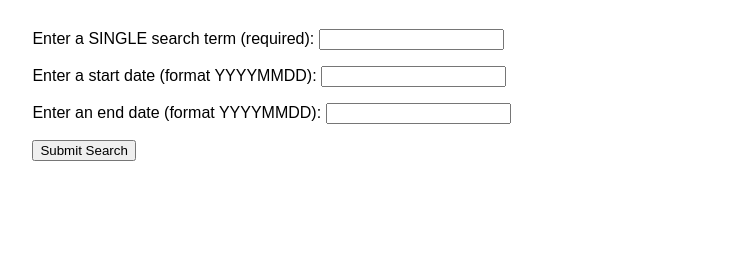
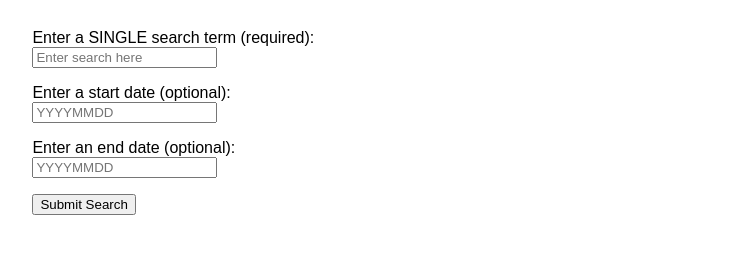
Before and after one commit to CBroaders12/NYTimes_Article_Search, a plain HTML site: page index.html in a window 1280 px wide. Shown: the part 61-314 px from the top of the page, without its empty margins (112-847 px from the left). Drawn offline with Linux system fonts and the light colour scheme.

Commit message:
label/input changes

```diff
--- a/index.html
+++ b/index.html
@@ -15,16 +15,16 @@
       <!-- Search Form -->
       <form>
         <p>
-          <label for="search">Enter a SINGLE search term (required): </label>
-          <input type="text" id="search" class="search" required>
+          <label for="search">Enter a SINGLE search term (required): </label><br>
+          <input type="text" id="search" class="search" placeholder="Enter search here" required>
         </p>
         <p>
-          <label for="start-date">Enter a start date (format YYYYMMDD): </label>
-          <input type="text" id="start-date" class="start-date" pattern="[0-9]{8}">
+          <label for="start-date">Enter a start date (optional): </label><br>
+          <input type="text" id="start-date" class="start-date" pattern="[0-9]{8}" placeholder="YYYYMMDD">
         </p>
         <p>
-          <label for="end-date">Enter an end date (format YYYYMMDD): </label>
-          <input type="text" id="end-date" class="end-date" pattern="[0-9]{8}">
+          <label for="end-date">Enter an end date (optional): </label><br>
+          <input type="text" id="end-date" class="end-date" pattern="[0-9]{8}" placeholder="YYYYMMDD">
         </p>
         <p>
           <button class="submit">Submit Search</button>
--- a/nyt.js
+++ b/nyt.js
@@ -1,3 +1,4 @@
+// set baseURL and key for access
 const baseURL = 'https://api.nytimes.com/svc/search/v2/articlesearch.json';
 const key = '6IU77XWIwfaaqb0prYd7UFpQneJ3SYYu';
 let url;
@@ -9,12 +10,12 @@ const endDate = document.querySelector('.end-date');
 const searchForm = document.querySelector('form');
 const submitBtn = document.querySelector('.submit');
 
-//RESULTS NAVIGATION
+// RESULTS NAVIGATION
 const nextBtn = document.querySelector('.next');
 const previousBtn = document.querySelector('.prev');
 const nav = document.querySelector('nav');
 
-//RESULTS SECTION
+// RESULTS SECTION
 const section = document.querySelector('section');
 
 //Hide nav bar before we search for anything
@@ -22,7 +23,7 @@ nav.style.display = 'none';
 
 //Default values for pagination and display
 let pageNumber = 0;
-let displayNav = false;
+//let displayNav = false; // Never used
 
 //Add Event Listeners for search and page shifting
 searchForm.addEventListener('submit', fetchResults);
@@ -33,7 +34,7 @@ previousBtn.addEventListener('click', previousPage);
 function fetchResults(e) {
   e.preventDefault();
   url = `${baseURL}?api-key=${key}&page=${pageNumber}&q=${searchTerm.value}`;
-  console.log('URL:', url);
+  //console.log('URL:', url);
 
   //add optional dates
   if (startDate.value !== '') {
@@ -45,7 +46,7 @@ function fetchResults(e) {
     url += `&end_date=${endDate.value}`
   }
 
-  console.log(url);
+  //console.log(url);
 
   fetch(url)
     .then(result => {
@@ -75,10 +76,11 @@ function displayResults(json) {
       let clearfix = document.createElement('div');
 
       let current = articles[i];
-      console.log('Current:', current);
+      // console.log('Current:', current);
 
       link.href = current.web_url;
       link.textContent = current.headline.main;
+      link.target = "blank";
 
       para.textContent = 'Keywords: ';
 
@@ -93,17 +95,17 @@ function displayResults(json) {
         img.alt = current.headline.main;
       }
 
-      clearfix.setAttribute('class', 'clearfix');
+      // clearfix.setAttribute('class', 'clearfix');
+      clearfix.classList.add('clearfix') //better way to do this because it won't override preexisting class names
 
+      heading.appendChild(link);
       article.appendChild(heading);
-      heading.appendChild(link);
       article.appendChild(img);
       article.appendChild(para);
       article.appendChild(clearfix);
       section.appendChild(article);
     }
   }
-
 
   if (articles.length === 10) {
     if (pageNumber > 0) {
@@ -122,7 +124,7 @@ function displayResults(json) {
 function nextPage(e) {
   pageNumber++;
   fetchResults(e)
-  console.log("Page number:", pageNumber);
+  //console.log("Page number:", pageNumber);
 };
 
 function previousPage(e) {
@@ -132,5 +134,5 @@ function previousPage(e) {
     return;
   }
   fetchResults(e);
-  console.log("Page:", pageNumber);
+  //console.log("Page:", pageNumber);
 };
```
